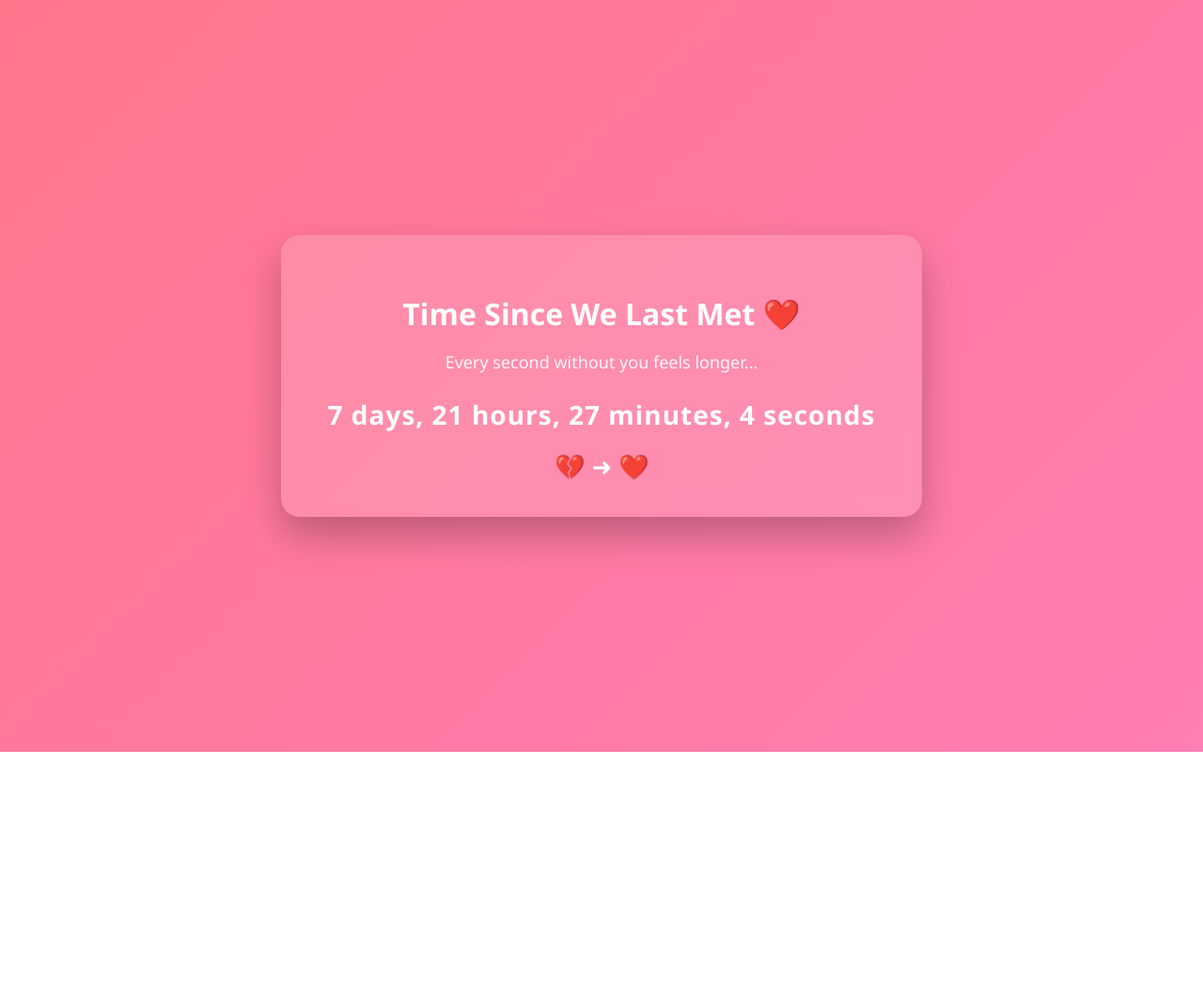
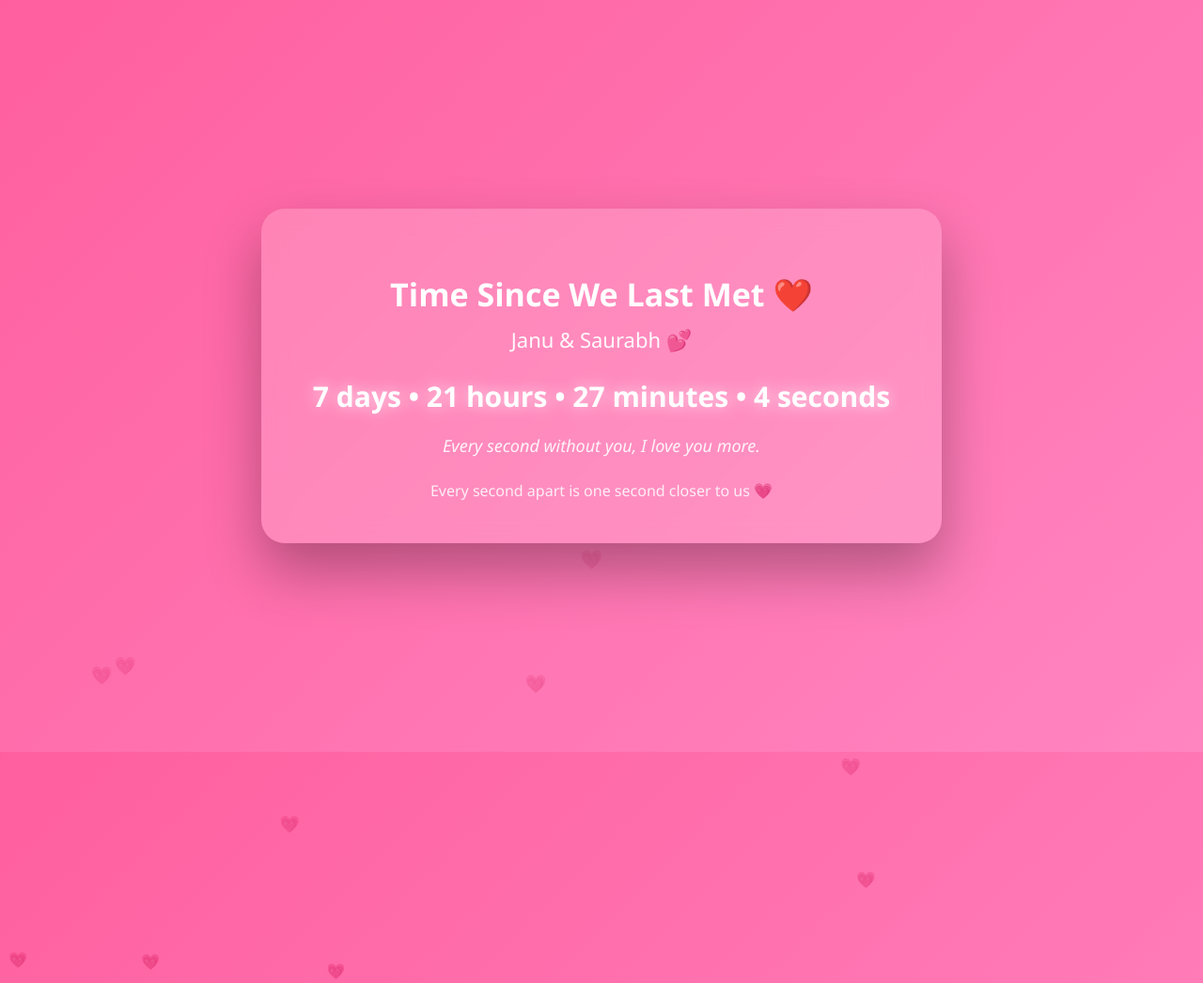
Before and after one commit to samg28506-cyber/time-apart, a plain HTML site: page index.html in a window 1280 px wide. Shown: the top 1046 px of the page at 94% size. Before the commit the page ends 800 px from the top, so only its background shows below. Drawn offline with Linux system fonts and the light colour scheme.

Commit message:
Update index.html

```diff
--- a/index.html
+++ b/index.html
@@ -1,77 +1,120 @@
 <!DOCTYPE html>
 <html lang="en">
 <head>
-  <meta charset="UTF-8" />
-  <title>Time Apart ❤️</title>
+<meta charset="UTF-8">
+<title>Janu & Saurabh ❤️</title>
 
 <style>
+  * {
+    box-sizing: border-box;
+  }
+
   body {
     margin: 0;
     height: 100vh;
-      background: linear-gradient(135deg, #ff758c, #ff7eb3);
+    background: linear-gradient(135deg, #ff5f9e, #ff85c1);
+    font-family: 'Segoe UI', sans-serif;
+    overflow: hidden;
     display: flex;
     align-items: center;
     justify-content: center;
-      font-family: 'Segoe UI', sans-serif;
     color: white;
-      text-align: center;
   }
 
-    .card {
-      background: rgba(255, 255, 255, 0.15);
-      padding: 40px 50px;
-      border-radius: 20px;
-      backdrop-filter: blur(10px);
-      box-shadow: 0 20px 40px rgba(0, 0, 0, 0.25);
+  .container {
+    text-align: center;
+    background: rgba(255, 255, 255, 0.18);
+    padding: 45px 55px;
+    border-radius: 25px;
+    backdrop-filter: blur(12px);
+    box-shadow: 0 30px 60px rgba(0,0,0,0.3);
+    z-index: 10;
+    max-width: 90%;
   }
 
   h1 {
-      font-size: 32px;
-      margin-bottom: 15px;
+    font-size: 34px;
+    margin-bottom: 10px;
   }
 
-    p {
-      font-size: 18px;
-      opacity: 0.9;
+  .names {
+    font-size: 22px;
+    opacity: 0.95;
     margin-bottom: 25px;
   }
 
   .timer {
-      font-size: 28px;
+    font-size: 30px;
     font-weight: bold;
-      letter-spacing: 1px;
+    margin: 20px 0;
+    text-shadow: 0 0 15px rgba(255,255,255,0.7);
   }
 
-    .heart {
+  .quote {
+    font-size: 18px;
+    font-style: italic;
+    opacity: 0.9;
     margin-top: 20px;
-      font-size: 22px;
-      animation: pulse 1.5s infinite;
+    min-height: 24px;
   }
 
-    @keyframes pulse {
-      0% { transform: scale(1); }
-      50% { transform: scale(1.2); }
-      100% { transform: scale(1); }
+  .footer {
+    margin-top: 25px;
+    font-size: 16px;
+    opacity: 0.85;
+  }
+
+  /* Floating hearts */
+  .heart {
+    position: absolute;
+    color: rgba(255,255,255,0.7);
+    font-size: 18px;
+    animation: floatUp linear infinite;
+  }
+
+  @keyframes floatUp {
+    from {
+      transform: translateY(100vh) scale(0.8);
+      opacity: 0;
+    }
+    10% {
+      opacity: 1;
+    }
+    to {
+      transform: translateY(-10vh) scale(1.2);
+      opacity: 0;
+    }
   }
 </style>
 </head>
+
 <body>
 
-  <div class="card">
+<div class="container">
   <h1>Time Since We Last Met ❤️</h1>
-    <p>Every second without you feels longer...</p>
 
-    <div class="timer" id="timer">
-      Loading...
+  <div class="names">Janu & Saurabh 💕</div>
+
+  <div class="timer" id="timer">Loading...</div>
+
+  <div class="quote" id="quote"></div>
+
+  <div class="footer">
+    Every second apart is one second closer to us 💗
   </div>
-
-    <div class="heart">💔 ➜ ❤️</div>
 </div>
 
 <script>
-    // 👇 CHANGE THIS DATE & TIME
-    // Format: YYYY-MM-DDTHH:MM:SS
+  // 📅 Last met: 7 December 2025, 6:20 PM
   const lastMet = new Date("2025-12-07T18:20:00");
+
+  const quotes = [
+    "Distance means so little when someone means so much.",
+    "Every second without you, I love you more.",
+    "Even time misses you when you’re not here.",
+    "We’re apart, but our hearts never are.",
+    "Counting seconds until I can hold you again."
+  ];
 
   function updateTimer() {
     const now = new Date();
@@ -83,11 +126,33 @@
     const seconds = Math.floor((diff / 1000) % 60);
 
     document.getElementById("timer").innerHTML =
-        `${days} days, ${hours} hours, ${minutes} minutes, ${seconds} seconds`;
+      `${days} days • ${hours} hours • ${minutes} minutes • ${seconds} seconds`;
+  }
+
+  function changeQuote() {
+    const quote = quotes[Math.floor(Math.random() * quotes.length)];
+    document.getElementById("quote").innerText = quote;
+  }
+
+  function createHeart() {
+    const heart = document.createElement("div");
+    heart.className = "heart";
+    heart.innerHTML = "💗";
+    heart.style.left = Math.random() * 100 + "vw";
+    heart.style.animationDuration = (5 + Math.random() * 5) + "s";
+    document.body.appendChild(heart);
+
+    setTimeout(() => {
+      heart.remove();
+    }, 10000);
   }
 
   setInterval(updateTimer, 1000);
+  setInterval(changeQuote, 5000);
+  setInterval(createHeart, 400);
+
   updateTimer();
+  changeQuote();
 </script>
 
 </body>
```
Lines whose indentation alone changed are shown as unchanged.
